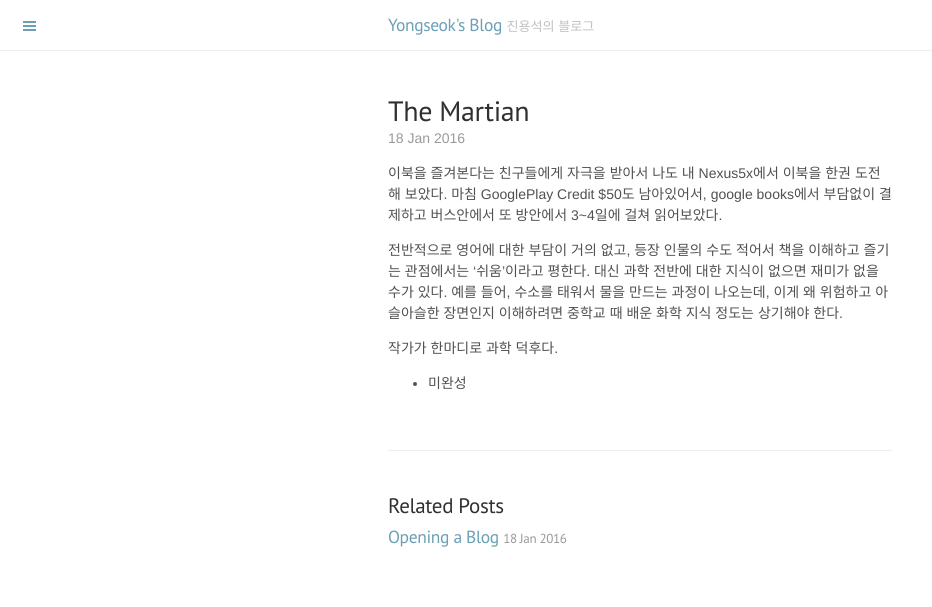
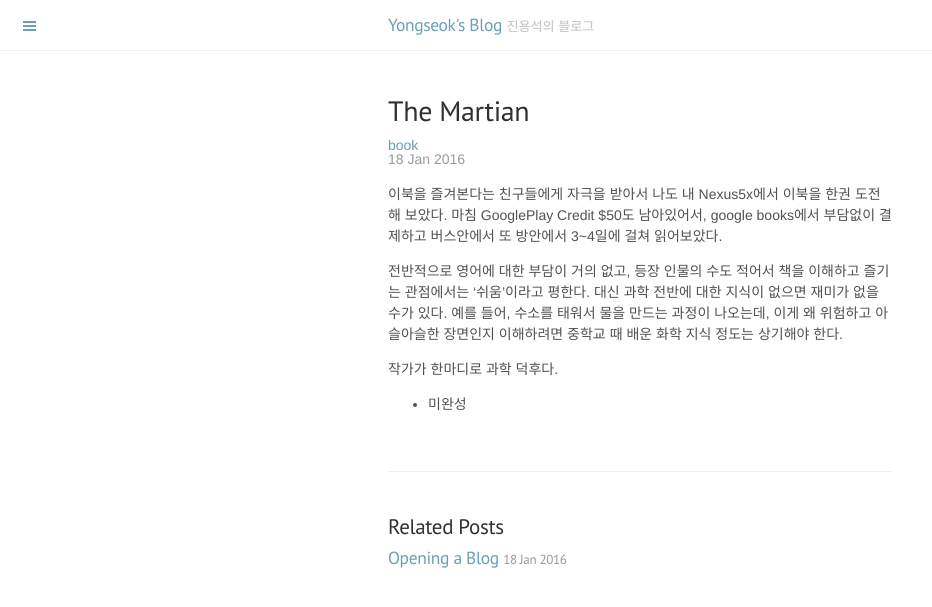
Before and after one commit to ysjin/old-blog, a Jekyll site: the page built from _posts/2016-01-18-the-martian.md, in a window 1280 px wide. Shown: the top 607 px of the page, without its empty margins (0-932 px from the left). Built offline with Jekyll 4.4.1, drawn with Linux system fonts in a browser that asks for light colours; Markdown is read by kramdown in place of the engine named in the settings.

Commit message:
Update post.html

```diff
--- a/_layouts/post.html
+++ b/_layouts/post.html
@@ -4,8 +4,10 @@ layout: default
 
 <div class="post">
   <h1 class="post-title">{{ page.title }}</h1>
+  <span class="entry-tags">{% for tag in page.tags %}<a href="{{ site.url }}/tags.html#{{ tag | cgi_escape }}" title="Pages tagged {{ tag }}" rel="tag">{{ tag }}</a>{% unless forloop.last %} &bull; {% endunless %}{% endfor %}</span>
   <span class="post-date">{{ page.date | date_to_string }}</span>
   {{ content }}
+  {% if page.comments %}<div id="disqus_thread"></div>{% endif %}
 </div>
 
 <div class="related">
```
